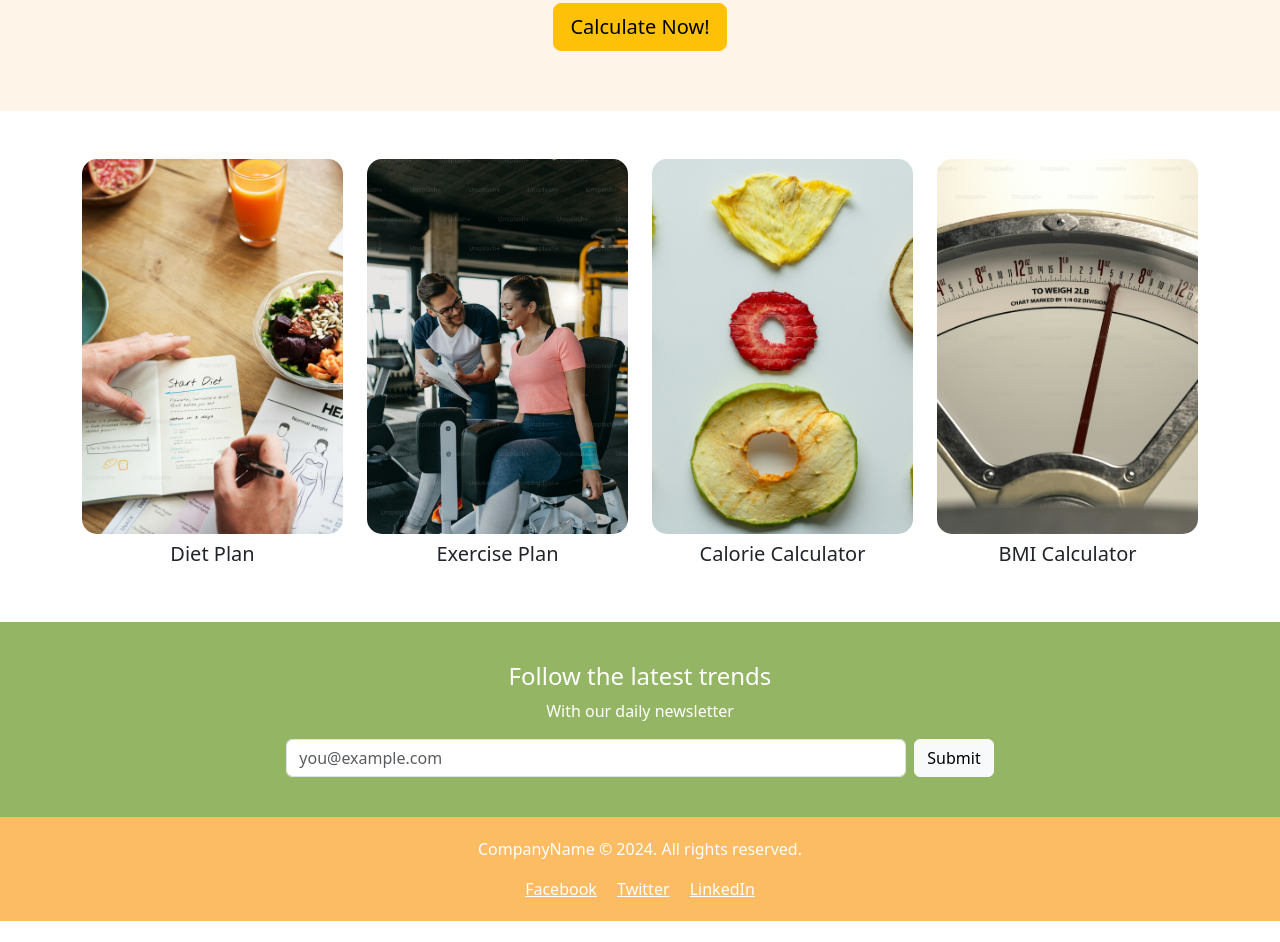
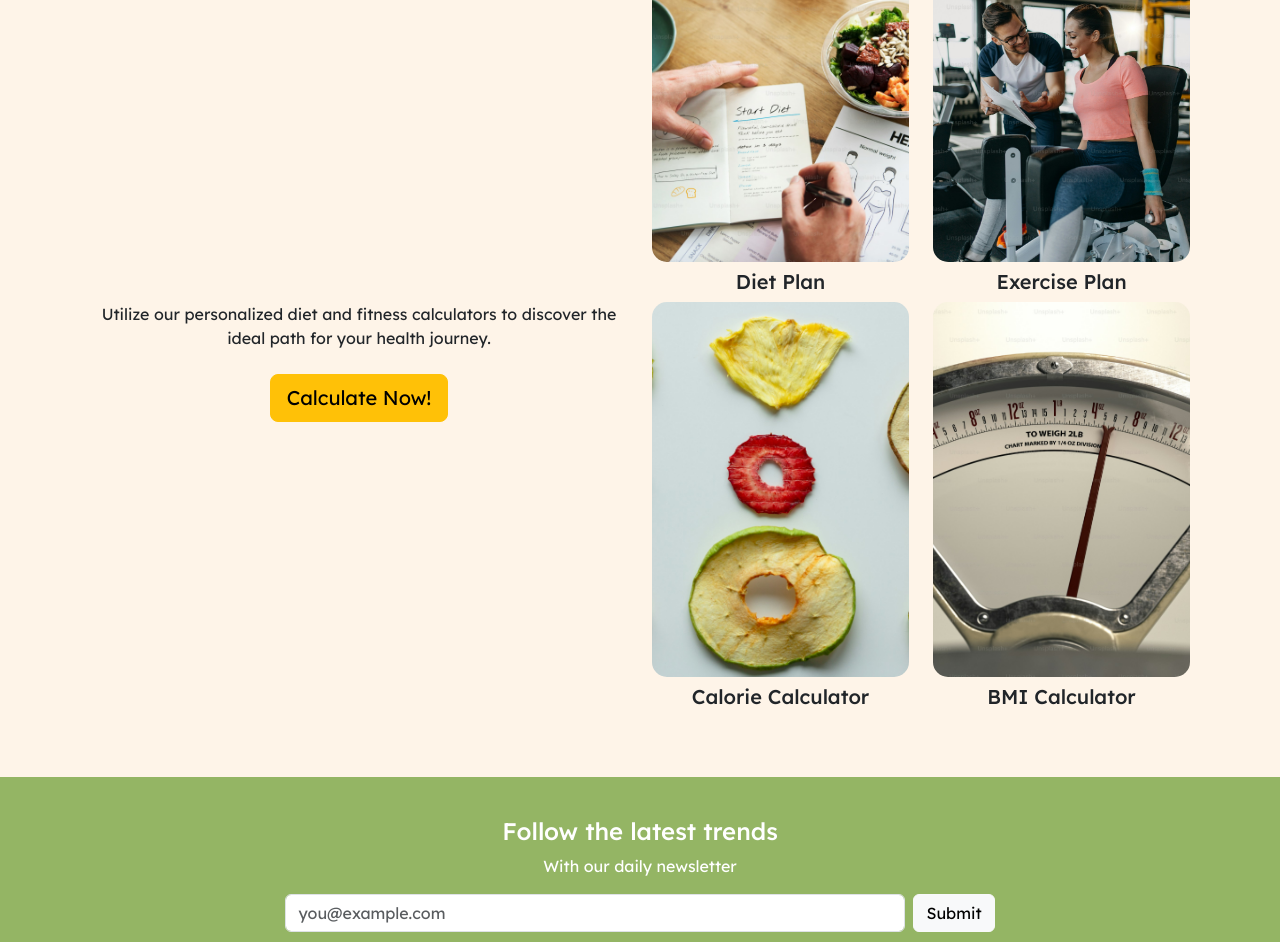
Before and after one commit to Danarmukti/SBP-WELLIXO, a website: page src/index.html in a window 1280 px wide. Shown: the part 317-1259 px from the top of the page. Before the commit the page ends 1238 px from the top, so only its background shows below. Drawn offline with nearby package versions, Linux system fonts and the light colour scheme.

Commit message:
Add Font and New Layout Landing page

```diff
--- a/src/index.html
+++ b/src/index.html
@@ -20,17 +20,49 @@
     </header>
 
     <!-- Hero Section -->
-    <section class="hero-section">
-      <h1>Your Journey to a Fitter, Healthier You Starts Here.</h1>
-      <p class="mb-4">
-        Utilize our personalized diet and fitness calculators to discover the
-        ideal path for your health journey.
-      </p>
-      <a href="#" class="btn btn-warning btn-lg">Calculate Now!</a>
+    <section class="hero-section container">
+      <div class="row g-4">
+        <div class="col-md-6">
+          <h1>Your Journey to a Fitter, Healthier You Starts Here.</h1>
+        </div>
+        <div class="col-md-3">
+          <div class="feature-box">
+            <img src="img/landing-page-img/1.jpg" alt="Diet Plan" />
+            <h5 class="text-center mt-2">Diet Plan</h5>
+          </div>
+        </div>
+        <div class="col-md-3">
+          <div class="feature-box">
+            <img src="img/landing-page-img/2.jpg" alt="Exercise Plan" />
+            <h5 class="text-center mt-2">Exercise Plan</h5>
+          </div>
+        </div>
+      </div>
+      <div class="row g-4">
+        <div class="col-md-6">
+          <p class="mb-4">
+            Utilize our personalized diet and fitness calculators to discover
+            the ideal path for your health journey.
+          </p>
+          <a href="#" class="btn btn-warning btn-lg">Calculate Now!</a>
+        </div>
+        <div class="col-md-3">
+          <div class="feature-box">
+            <img src="img/landing-page-img/3.jpg" alt="Diet Plan" />
+            <h5 class="text-center mt-2">Calorie Calculator</h5>
+          </div>
+        </div>
+        <div class="col-md-3">
+          <div class="feature-box">
+            <img src="img/landing-page-img/4.jpg" alt="Exercise Plan" />
+            <h5 class="text-center mt-2">BMI Calculator</h5>
+          </div>
+        </div>
+      </div>
     </section>
 
     <!-- Features Section -->
-    <section class="container py-5">
+    <!-- <section class="container py-5">
       <div class="row g-4">
         <div class="col-md-6 col-lg-3">
           <div class="feature-box">
@@ -57,7 +89,7 @@
           </div>
         </div>
       </div>
-    </section>
+    </section> -->
 
     <!-- Newsletter Section -->
     <section class="newsletter text-center">
--- a/src/main.scss
+++ b/src/main.scss
@@ -3,8 +3,6 @@
 
 // Include any default variable overrides here (though functions won't be available)
 
-$primary: #fff6ed;
-
 @import "../node_modules/bootstrap/scss/bootstrap";
 
 // Then add additional custom code here
--- a/src/page/detail-page/bmi-calculator/style.css
+++ b/src/page/detail-page/bmi-calculator/style.css
@@ -1,3 +1,8 @@
+@import url("https://fonts.googleapis.com/css2?family=Inter:ital,opsz,wght@0,14..32,100..900;1,14..32,100..900&family=Lexend:wght@100..900&family=Open+Sans:ital,wght@0,300..800;1,300..800&family=Ubuntu+Mono:ital,wght@0,400;0,700;1,400;1,700&display=swap");
+
+* {
+  font-family: "Lexend", sans-serif;
+}
 body {
   background-color: #fef4e8;
 }
--- a/src/page/detail-page/calorie-calculator/style.css
+++ b/src/page/detail-page/calorie-calculator/style.css
@@ -1,3 +1,7 @@
+@import url("https://fonts.googleapis.com/css2?family=Inter:ital,opsz,wght@0,14..32,100..900;1,14..32,100..900&family=Lexend:wght@100..900&family=Open+Sans:ital,wght@0,300..800;1,300..800&family=Ubuntu+Mono:ital,wght@0,400;0,700;1,400;1,700&display=swap");
+* {
+  font-family: "Lexend", sans-serif;
+}
 body {
   background-color: #fef4e8;
 }
--- a/src/page/detail-page/diet-plan/style.css
+++ b/src/page/detail-page/diet-plan/style.css
@@ -1,3 +1,7 @@
+@import url("https://fonts.googleapis.com/css2?family=Inter:ital,opsz,wght@0,14..32,100..900;1,14..32,100..900&family=Lexend:wght@100..900&family=Open+Sans:ital,wght@0,300..800;1,300..800&family=Ubuntu+Mono:ital,wght@0,400;0,700;1,400;1,700&display=swap");
+* {
+  font-family: "Lexend", sans-serif;
+}
 body {
   background-color: #fef4e8;
 }
--- a/src/page/detail-page/exercise-plan/style.css
+++ b/src/page/detail-page/exercise-plan/style.css
@@ -1,3 +1,7 @@
+@import url("https://fonts.googleapis.com/css2?family=Inter:ital,opsz,wght@0,14..32,100..900;1,14..32,100..900&family=Lexend:wght@100..900&family=Open+Sans:ital,wght@0,300..800;1,300..800&family=Ubuntu+Mono:ital,wght@0,400;0,700;1,400;1,700&display=swap");
+* {
+  font-family: "Lexend", sans-serif;
+}
 body {
   background-color: #fef4e8;
 }
--- a/src/style.css
+++ b/src/style.css
@@ -1,3 +1,12 @@
+@import url("https://fonts.googleapis.com/css2?family=Inter:ital,opsz,wght@0,14..32,100..900;1,14..32,100..900&family=Lexend:wght@100..900&family=Open+Sans:ital,wght@0,300..800;1,300..800&family=Ubuntu+Mono:ital,wght@0,400;0,700;1,400;1,700&display=swap");
+
+* {
+  font-family: "Lexend", sans-serif;
+}
+
+body {
+  background: #fef4e8;
+}
 .navbar-container {
   width: 100%;
   height: 9rem;
```
